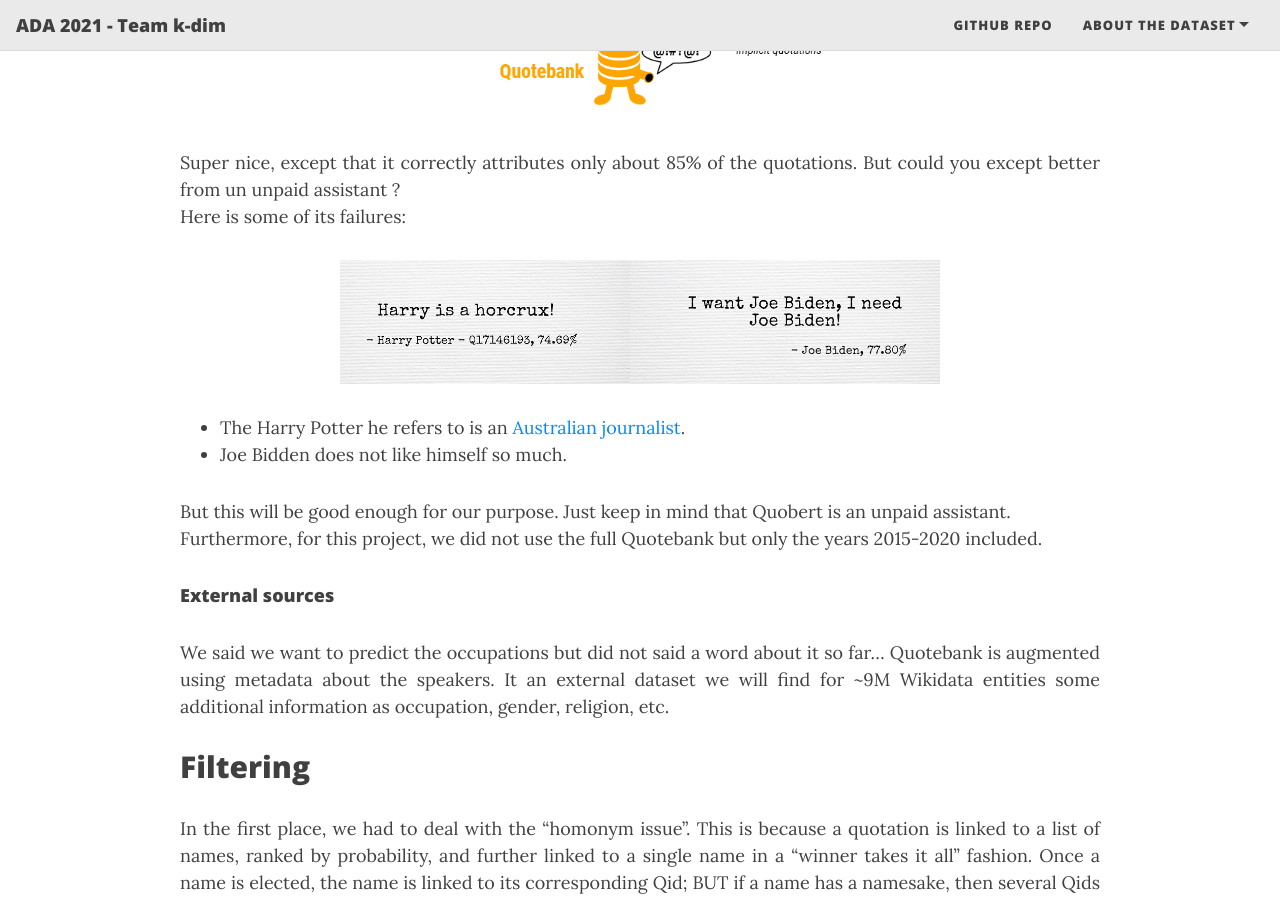
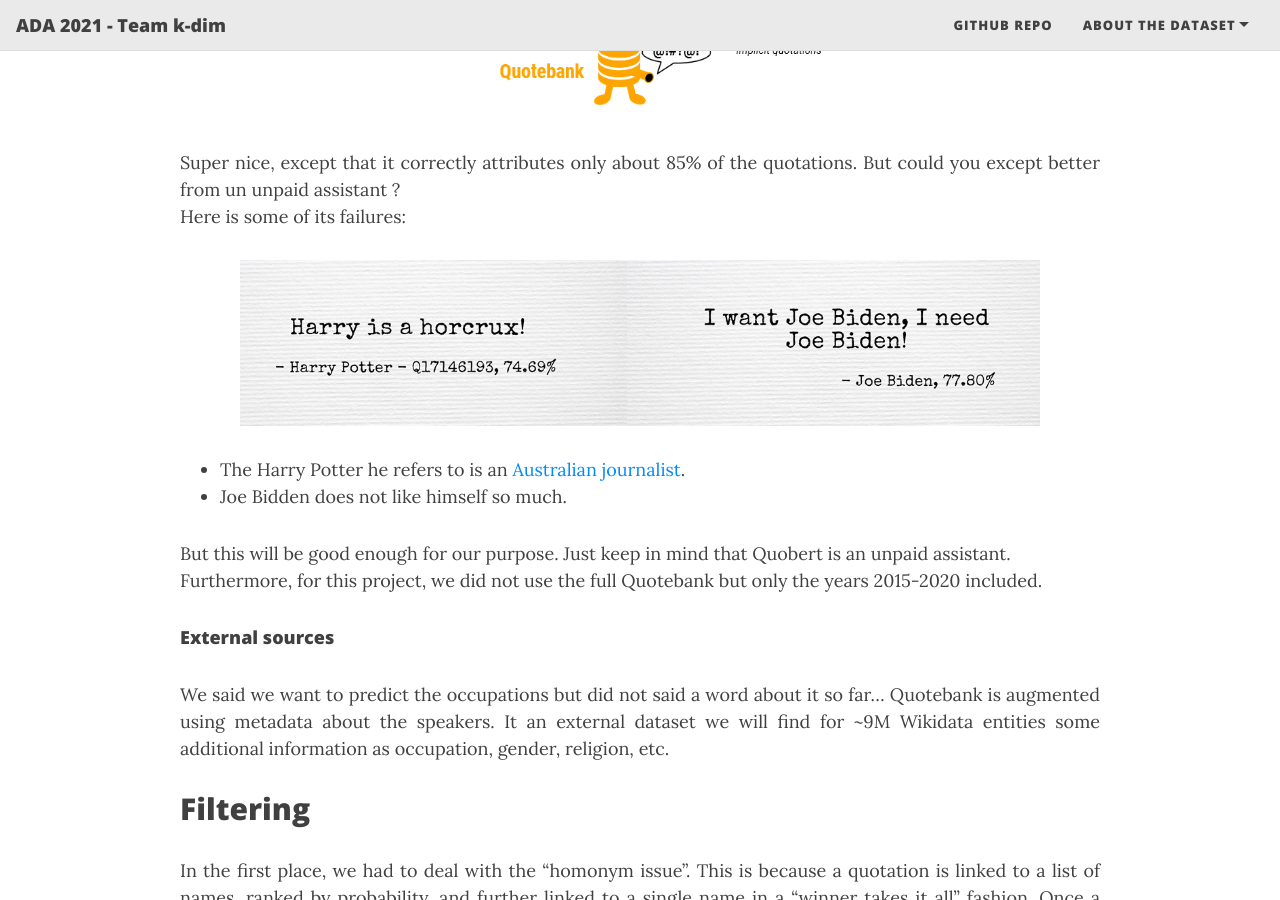
Before and after one commit to Quote-Me-If-You-Can/Quote-Me-If-You-Can.github.io, a Jekyll site: the page built from index.md, in a window 1280 px wide and 900 px high, scrolled down 2136 px. Built offline with Jekyll 4.4.1, drawn with Linux system fonts in a browser that asks for light colours; nearby versions of some CDN libraries; the list of posts is cut into pages by our own code.

Commit message:
Update index.md

```diff
--- a/index.md
+++ b/index.md
@@ -52,7 +52,7 @@ Here is some of its failures:
 
 <figure>
     <p align="center">
-    <img title="Fails" width="600px" src="img/fail.png">
+    <img title="Fails" width="800px" src="img/fail.png">
     </p>
 </figure>
 
```
